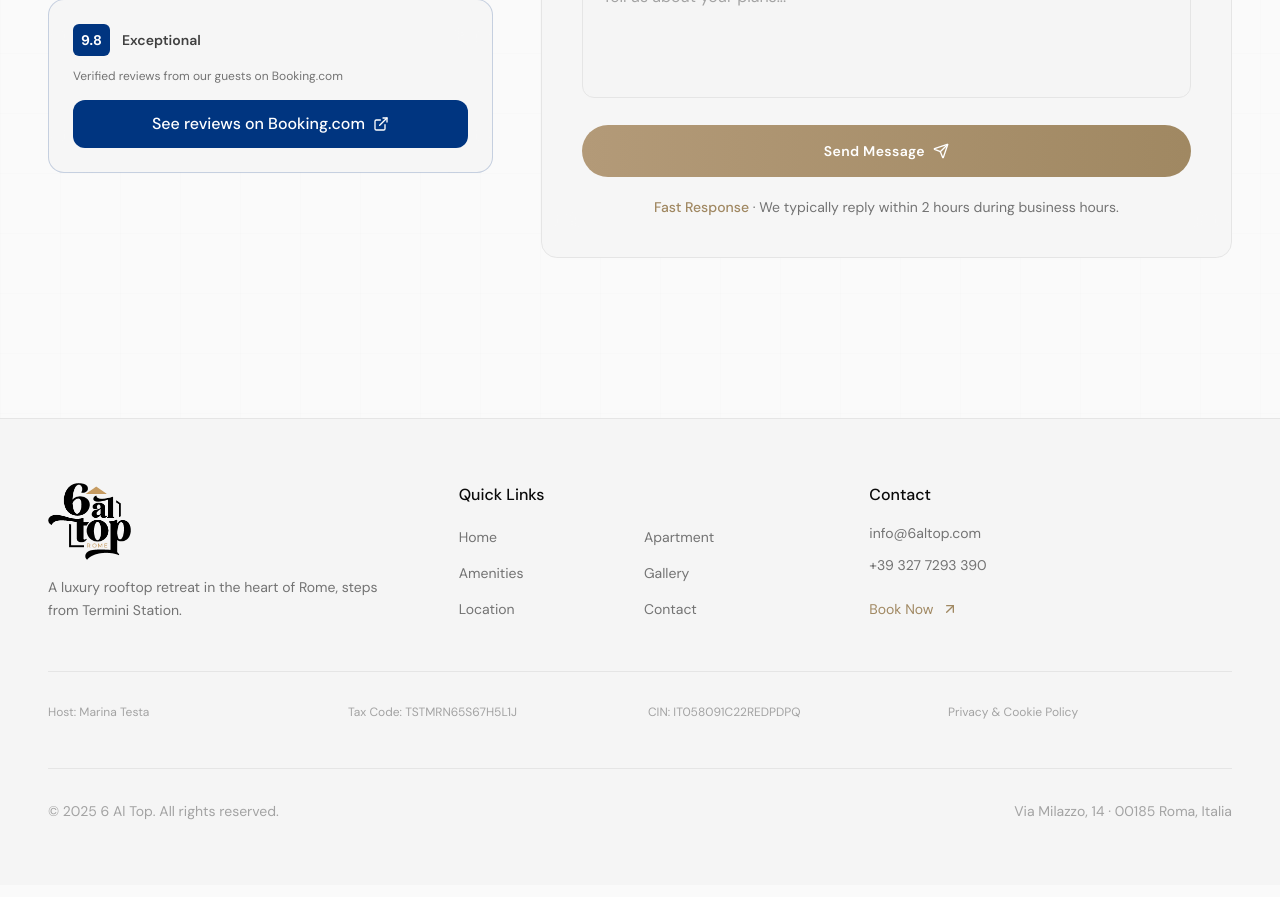
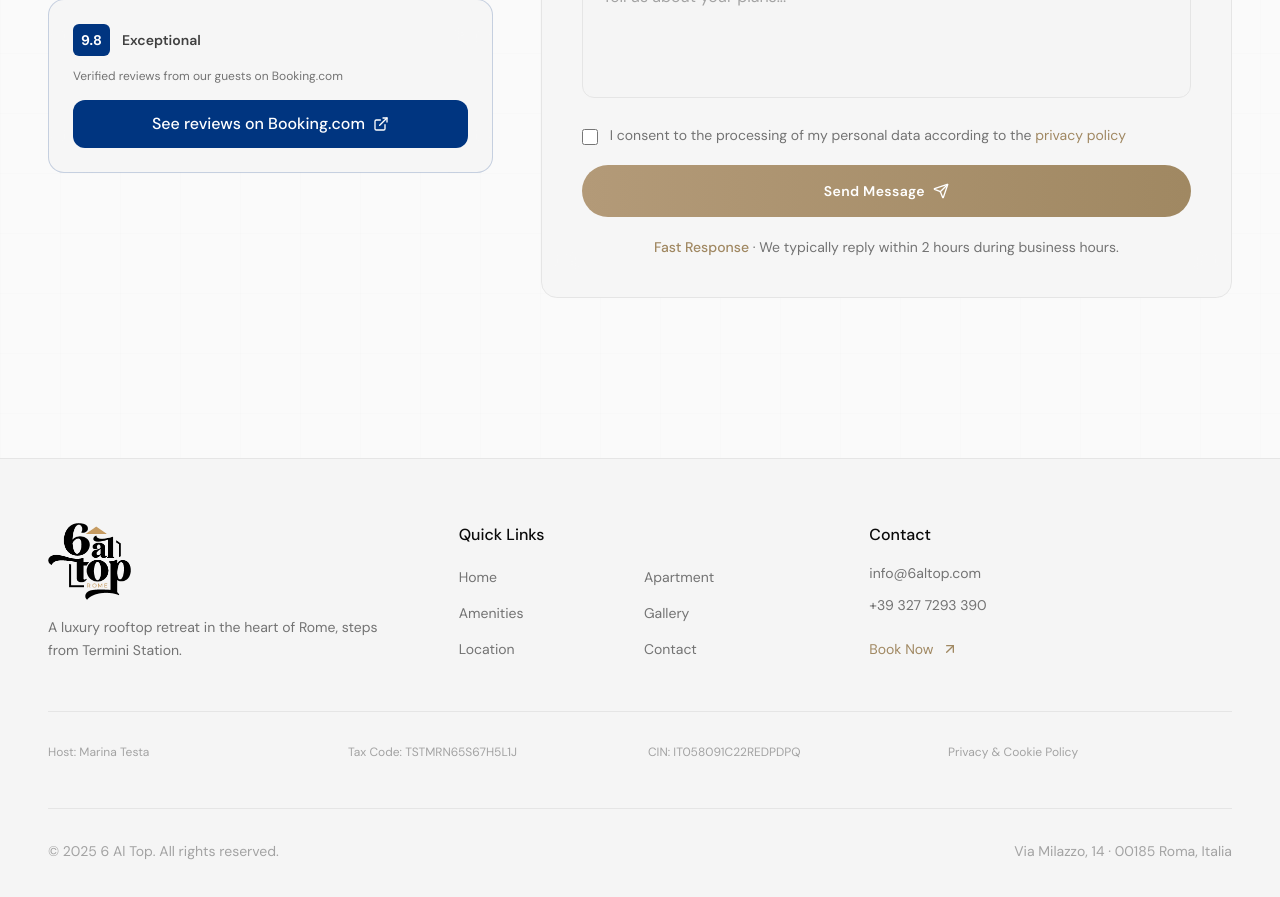
Before and after one commit to midastouchsrl/6-al-top, a Next.js app: page /en in a window 1280 px wide. Shown: the part 6200-7097 px from the top of the page. Built offline with nearby package versions, Linux system fonts and the light colour scheme.

Commit message:
feat: add privacy consent checkbox to contact form

```diff
--- a/messages/en.json
+++ b/messages/en.json
@@ -163,6 +163,8 @@
       "selectDate": "Select date",
       "message": "Message",
       "messagePlaceholder": "Tell us about your plans...",
+      "privacyConsent": "I consent to the processing of my personal data according to the",
+      "privacyLink": "privacy policy",
       "submit": "Send Message",
       "submitting": "Opening Email..."
     },
--- a/messages/it.json
+++ b/messages/it.json
@@ -163,6 +163,8 @@
       "selectDate": "Seleziona data",
       "message": "Messaggio",
       "messagePlaceholder": "Raccontaci i tuoi piani...",
+      "privacyConsent": "Acconsento al trattamento dei miei dati personali secondo l'",
+      "privacyLink": "informativa privacy",
       "submit": "Invia Messaggio",
       "submitting": "Apertura Email..."
     },
--- a/src/components/Contact.tsx
+++ b/src/components/Contact.tsx
@@ -7,6 +7,7 @@ import { Mail, Phone, Send, CheckCircle, ArrowRight, Calendar, MessageCircle, Ex
 import DatePicker from "react-datepicker";
 import "react-datepicker/dist/react-datepicker.css";
 import { useTranslations, useLocale } from "next-intl";
+import Link from "next/link";
 
 export default function Contact() {
   const t = useTranslations("Contact");
@@ -23,6 +24,7 @@ export default function Contact() {
   const [checkOut, setCheckOut] = useState<Date | null>(null);
   const [isSubmitted, setIsSubmitted] = useState(false);
   const [isSubmitting, setIsSubmitting] = useState(false);
+  const [privacyConsent, setPrivacyConsent] = useState(false);
 
   const formatDate = (date: Date | null) => {
     if (!date) return "";
@@ -296,10 +298,32 @@ ${formState.message}
                     />
                   </div>
 
+                  {/* Privacy Consent */}
+                  <div className="flex items-start gap-3">
+                    <input
+                      type="checkbox"
+                      id="privacy"
+                      checked={privacyConsent}
+                      onChange={(e) => setPrivacyConsent(e.target.checked)}
+                      className="mt-1 w-4 h-4 rounded border-neutral-300 dark:border-white/20 text-gold-500 focus:ring-gold-500 dark:focus:ring-gold-400 bg-neutral-100 dark:bg-white/[0.03]"
+                      required
+                    />
+                    <label htmlFor="privacy" className="text-sm text-neutral-500 dark:text-white/50">
+                      {t("form.privacyConsent")}{" "}
+                      <Link
+                        href={`/${locale}/privacy`}
+                        target="_blank"
+                        className="text-gold-500 dark:text-gold-400 hover:underline"
+                      >
+                        {t("form.privacyLink")}
+                      </Link>
+                    </label>
+                  </div>
+
                   <button
                     type="submit"
                     className="btn-primary w-full group text-white"
-                    disabled={isSubmitting}
+                    disabled={isSubmitting || !privacyConsent}
                   >
                     {isSubmitting ? t("form.submitting") : t("form.submit")}
                     <Send className="w-4 h-4 group-hover:translate-x-1 transition-transform" />
```
